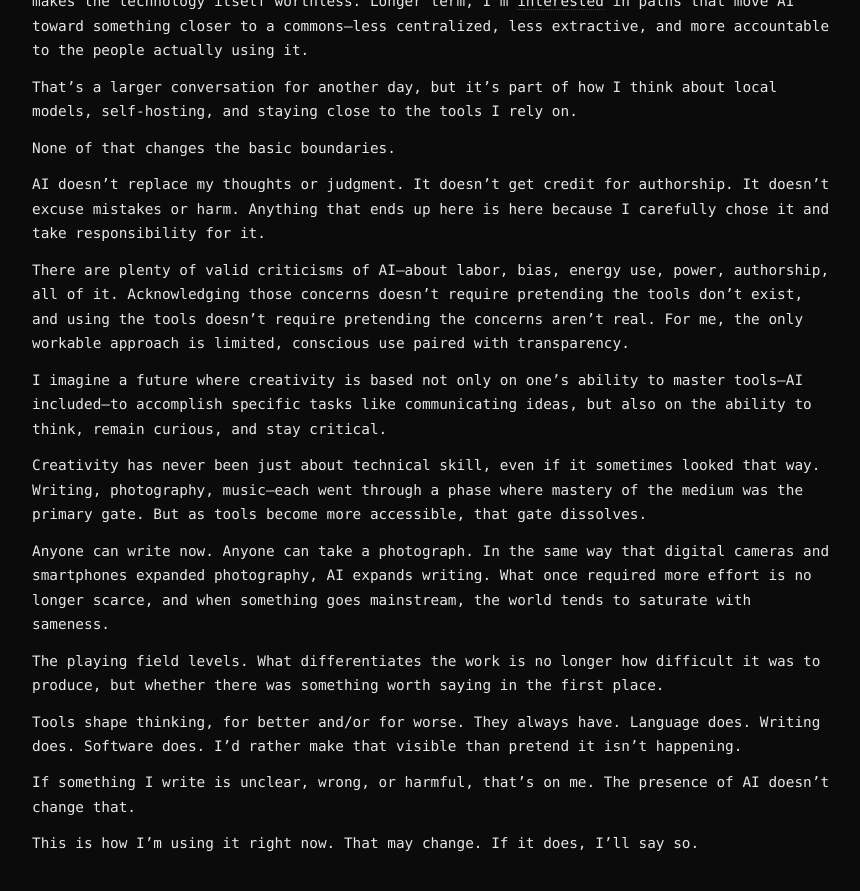
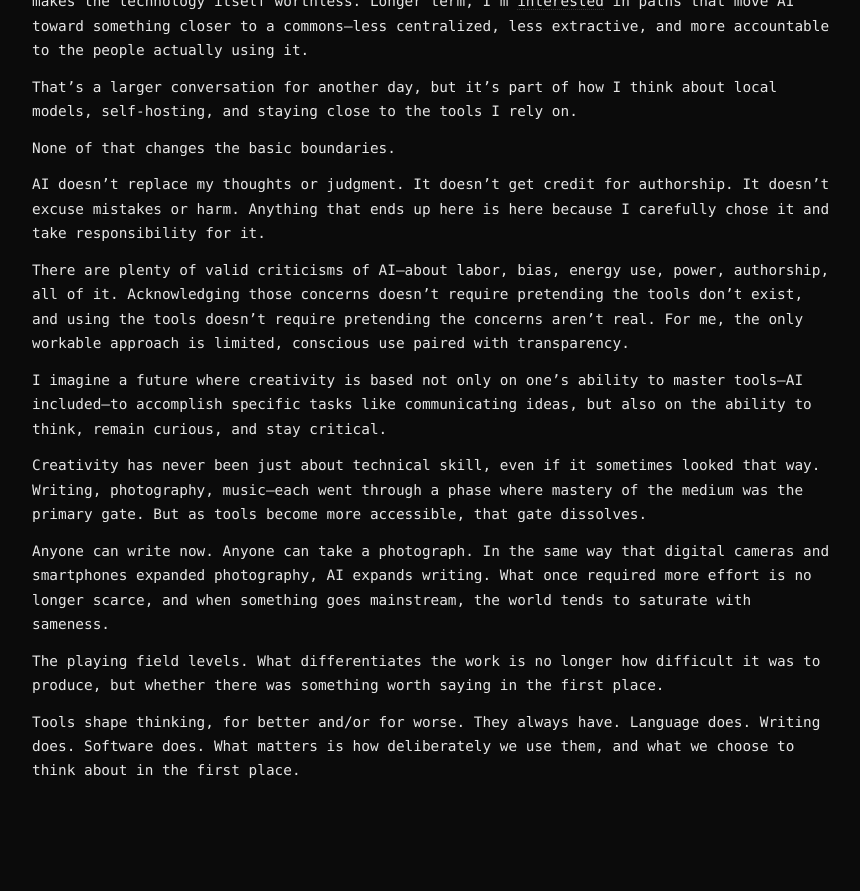
Before and after one commit to raelovejoy/raelog, a Jekyll site: the page built from _posts/2025-12-16-ai-as-a-tool.md, in a window 1280 px wide and 900 px high, scrolled down 1395 px. Shown: the top 891 px of the window, without its empty margins (208-1068 px from the left). Built offline with Jekyll 4.4.1, drawn with Linux system fonts in a browser that asks for light colours; after the commit the page ends 2222 px from its top, so only the background shows below that.

Commit message:
Update 2025-12-16-ai-as-a-tool.md

```diff
--- a/_posts/2025-12-16-ai-as-a-tool.md
+++ b/_posts/2025-12-16-ai-as-a-tool.md
@@ -51,8 +51,4 @@ Anyone can write now. Anyone can take a photograph. In the same way that digital
 
 The playing field levels. What differentiates the work is no longer how difficult it was to produce, but whether there was something worth saying in the first place.
 
-Tools shape thinking, for better and/or for worse. They always have. Language does. Writing does. Software does. I’d rather make that visible than pretend it isn’t happening.
-
-If something I write is unclear, wrong, or harmful, that’s on me. The presence of AI doesn’t change that.
-
-This is how I’m using it right now. That may change. If it does, I’ll say so.
+Tools shape thinking, for better and/or for worse. They always have. Language does. Writing does. Software does. What matters is how deliberately we use them, and what we choose to think about in the first place.
```
